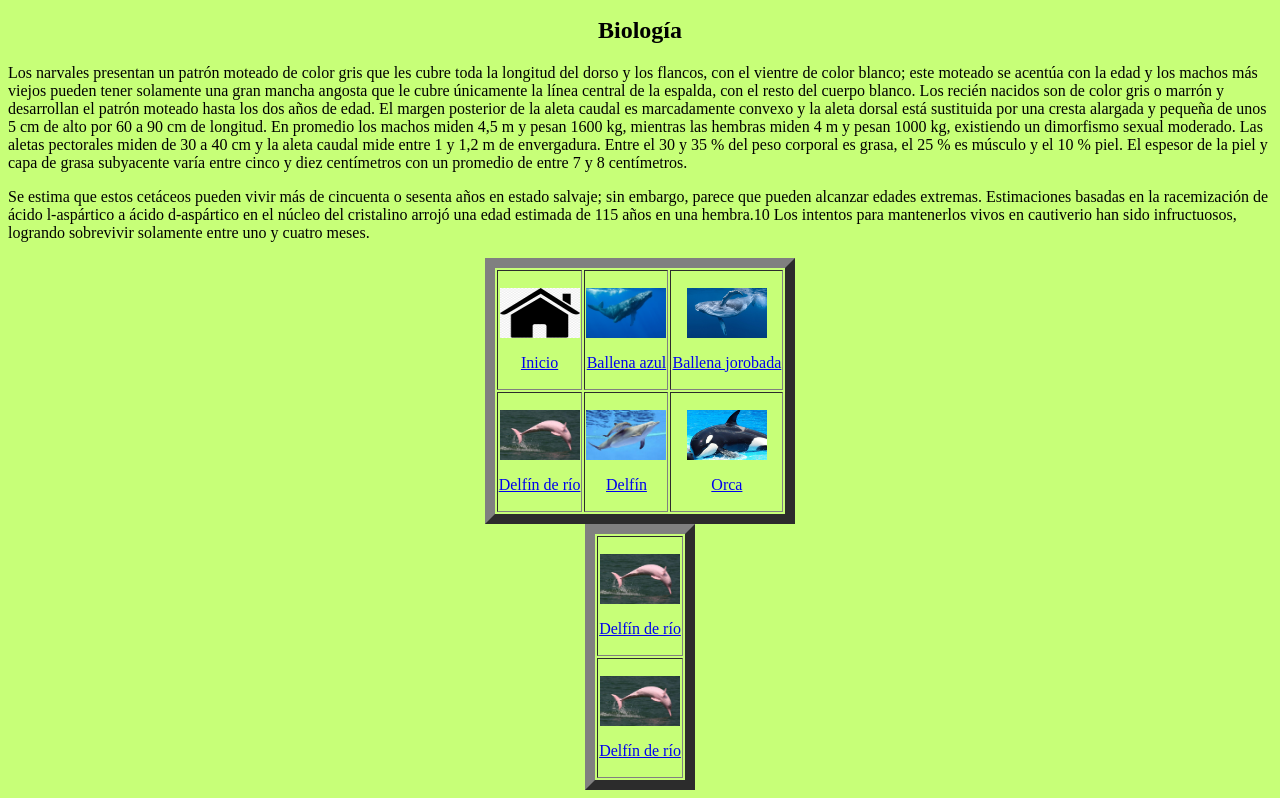
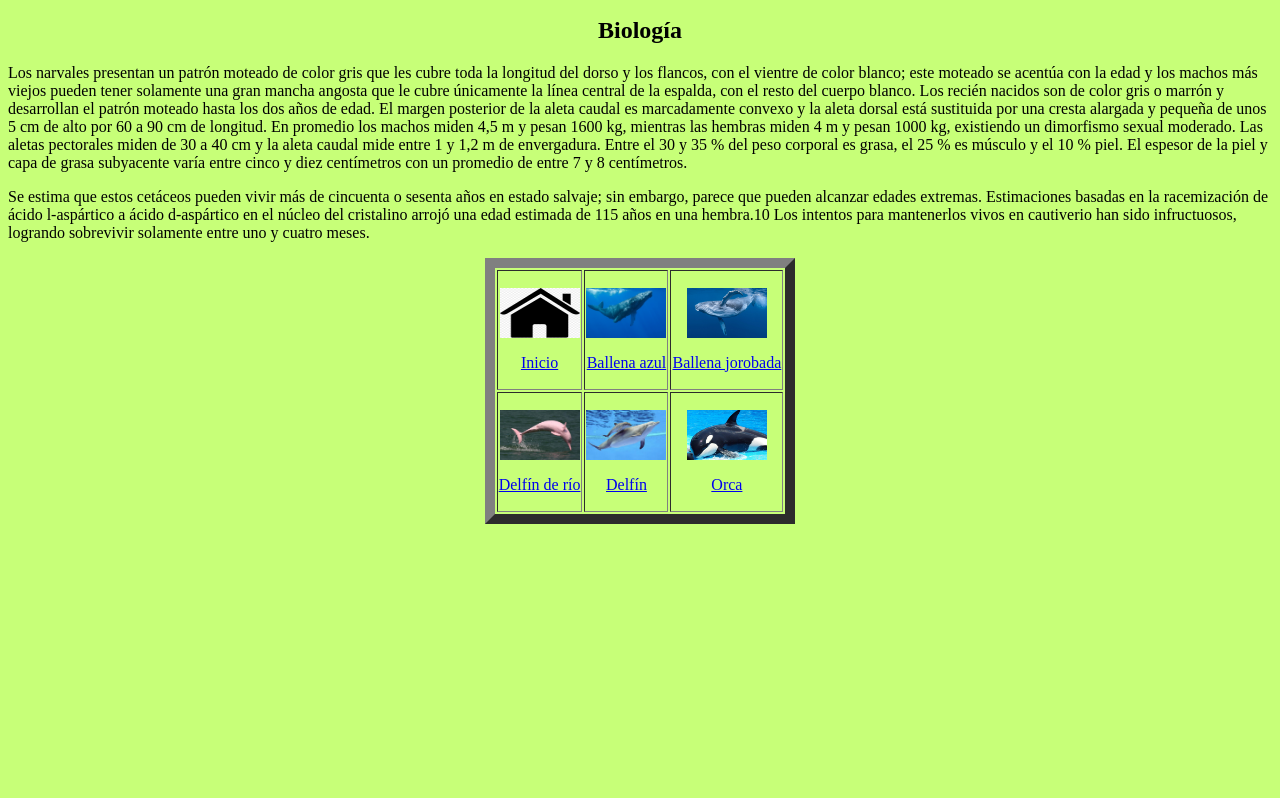
Before and after one commit to yolandapaz/mamiferosmarinos, a plain HTML site: page html/Narval.html in a window 1280 px wide. Shown: the part 781-1579 px from the top of the page. After the commit the page ends 1313 px from the top, so only its background shows below. Drawn offline with Linux system fonts and the light colour scheme.

Commit message:
Update Narval.html

```diff
--- a/html/Narval.html
+++ b/html/Narval.html
@@ -60,18 +60,6 @@
 	</tr>
 </table>
 
-<table border="10" class= "center">
-	<tr>
-		<td>
-			<p><a href = "../html/delfin_rio.html"><img src = '../figuras/delfin_rio.jpg' alt = "Delfín de río"><figcaption>Delfín de río</figcaption></a></p>
-		</td>
-	</tr>
-	<tr>
-		<td>
-			<p><a href = "../html/delfin_rio.html"><img src = '../figuras/delfin_rio.jpg' alt = "Delfín de río"><figcaption>Delfín de río</figcaption></a></p>
-		</td>
-	</tr>
-</table>
 </body>
 
 
```
Lines whose indentation alone changed are shown as unchanged.
